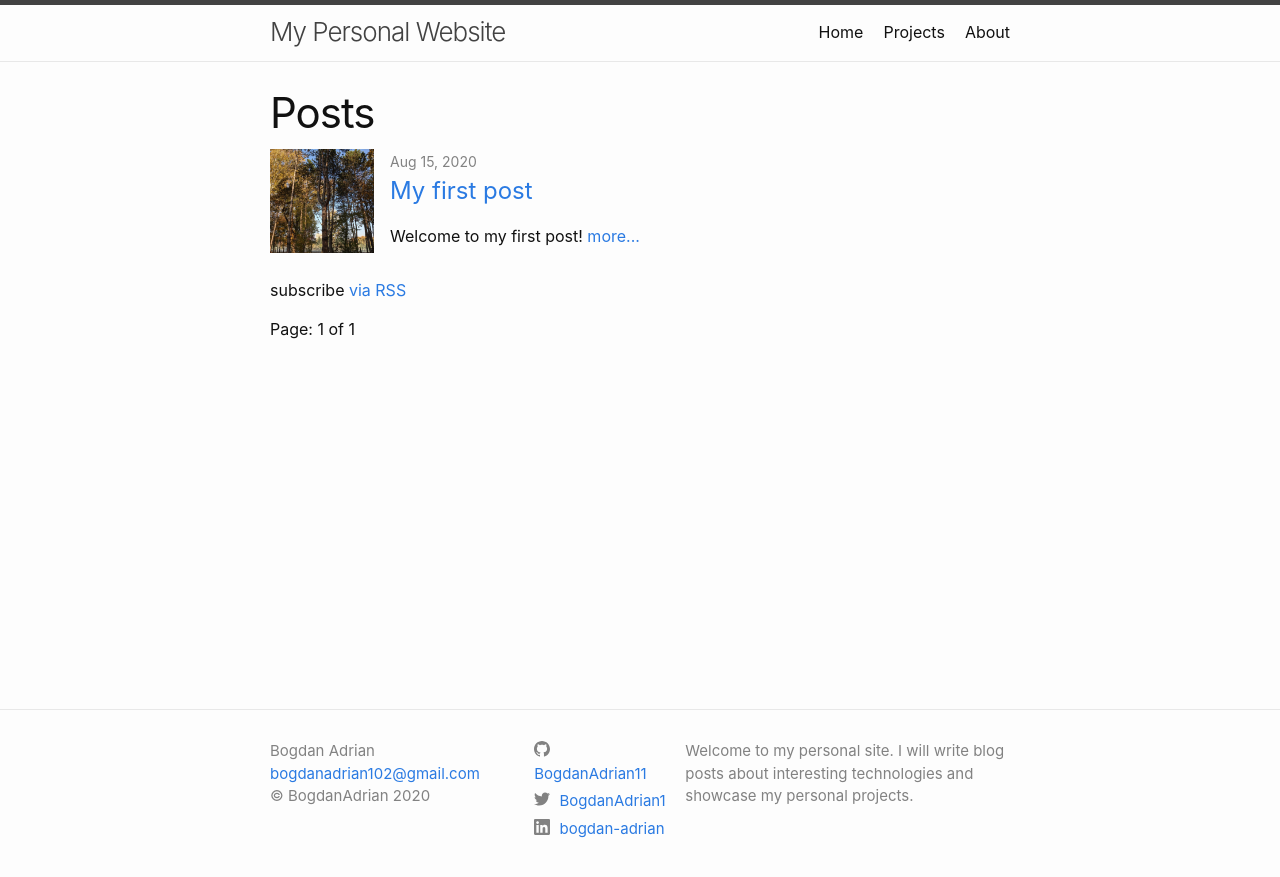
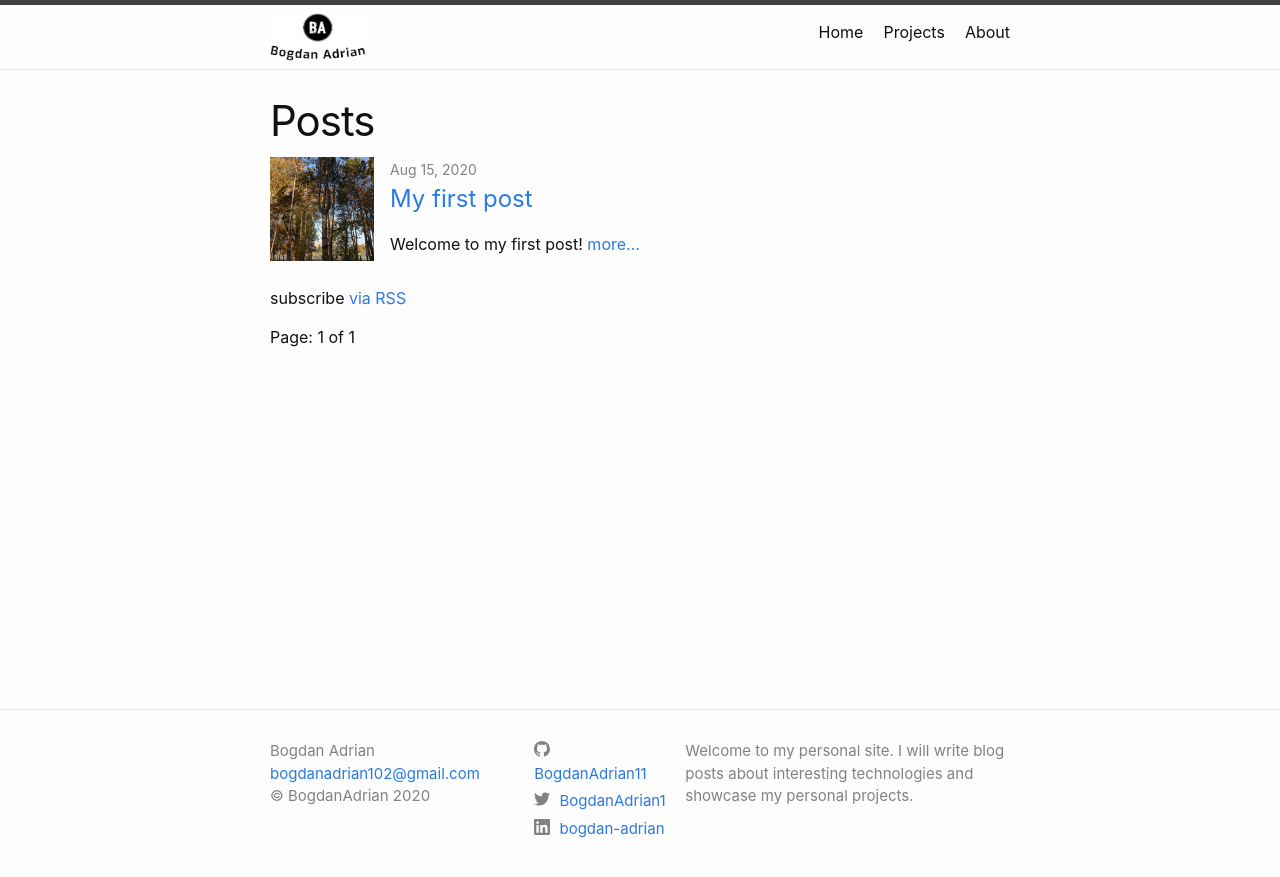
Before and after one commit to BogdanAdrian11/bogdanadrian11.github.io, a Jekyll site: the page built from index.html, in a window 1280 px wide. Shown: the top 877 px of the page. Built offline with Jekyll 4.4.1, drawn with Linux system fonts in a browser that asks for light colours; the list of posts is cut into pages by our own code.

Commit message:
Add logo.

```diff
--- a/_config.yml
+++ b/_config.yml
@@ -7,8 +7,8 @@ paginate: 10
 paginate_path: "/page:num/"
 
 # Site settings
-title: My Personal Website
-# title-logo: /images/title-logo.jpeg
+title: Personal Website
+title-logo: /assets/images/title-logo.png
 author: Bogdan Adrian
 description: >- # this means to ignore newlines until "baseurl:"
   Welcome to my personal site. I will write blog posts about interesting technologies and showcase my personal projects.
--- a/_includes/header.html
+++ b/_includes/header.html
@@ -5,7 +5,7 @@
     {%- assign page_paths = site.header_pages | default: default_paths -%}
     <a class="site-title" rel="author" href="{{ "/" | relative_url }}">
       {%- if site.title-logo -%}
-        <img src="{{ site.title-logo | relative_url }}" alt="{{ site.title | escape }}"></img>
+        <img src="{{ site.title-logo | relative_url }}" class=title-logo alt="{{ site.title | escape }}"></img>
       {%- else -%}
         {{ site.title | escape }}
       {%- endif -%}
--- a/_sass/minima/_layout.scss
+++ b/_sass/minima/_layout.scss
@@ -261,3 +261,11 @@
   float: left;
   margin-right: 1rem;
 }
+
+.title-logo {
+  width: 6rem;
+  height: 3rem;
+  margin-top: 0.5rem;
+  margin-bottom: 0.5rem;
+  margin-right: 0.5rem;
+}
```
Also changed, not shown: assets/images/title-logo.png (added).
